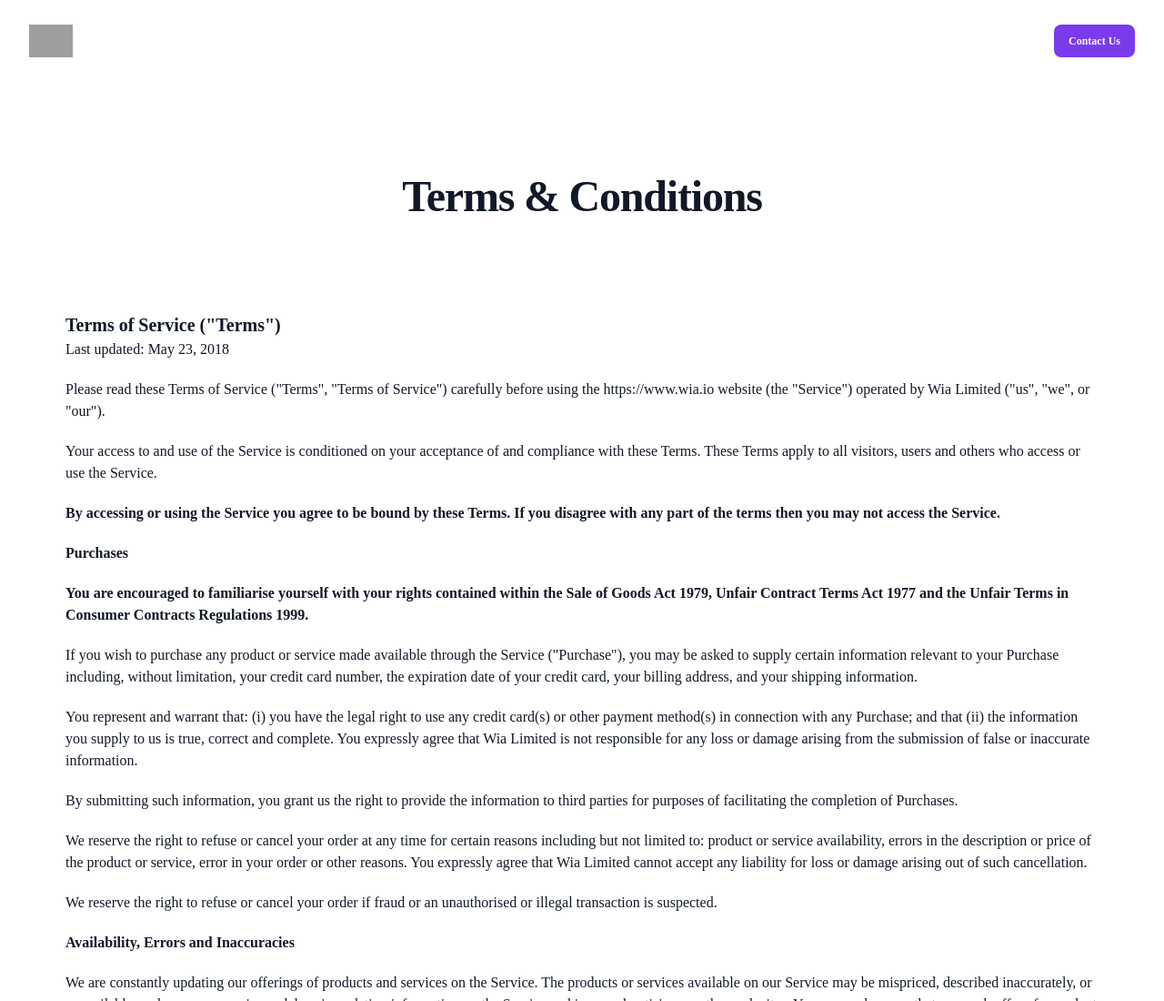
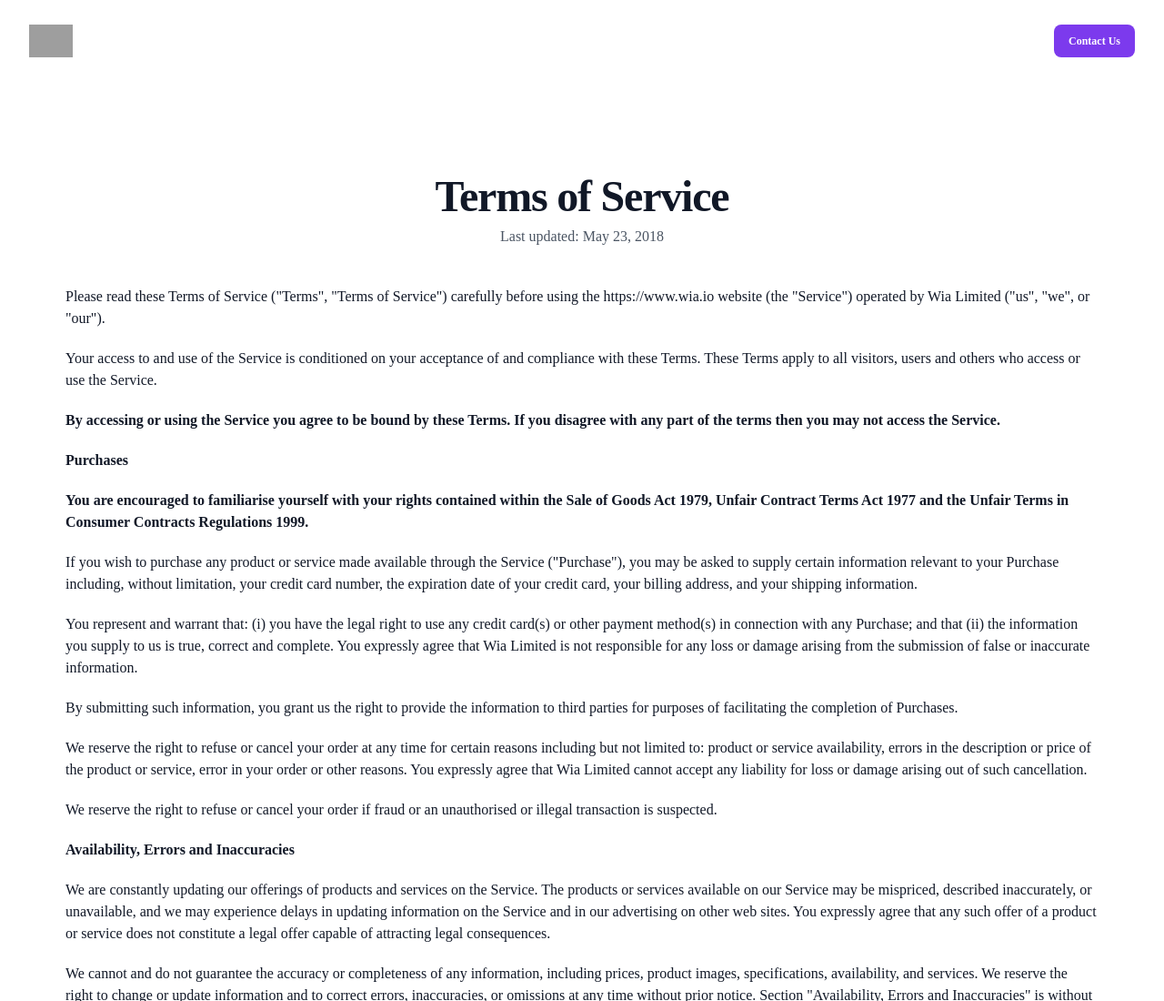
Before and after one commit to wiaio/wia-energy-website, a Gatsby site: page /terms in a window 1280 px wide. Shown: the top 1100 px of the page at 91% size. Built offline with nearby package versions, Linux system fonts and the light colour scheme; Gatsby itself is replaced by a stand-in of ours; grey boxes are pictures that could not be loaded; a web font is replaced by a local one.

Commit message:
FIx terms

```diff
--- a/src/pages/terms.tsx
+++ b/src/pages/terms.tsx
@@ -8,14 +8,14 @@ const Terms = () => (
       <div className='container mx-auto'>
         <div className='flex flex-col relative md:py-24 py-16'>
           <div className='md:col-span-12 flex flex-col items-center mb-10'>
-            <h2 className='lg:text-display-lg text-display-md font-semibold pb-14 text-center lg:px-24'>
-              Terms & Conditions
+            <h2 className='lg:text-display-lg text-display-md font-semibold  text-center lg:px-24'>
+              Terms of Service
             </h2>
+            <p className='text-body-md font-normal text-center text-neutral-600'>
+              Last updated: May 23, 2018
+            </p>
 
             <div className='section--terms sm:p-10'>
-              <h5>Terms of Service ("Terms")</h5>
-              <p>Last updated: May 23, 2018</p>
-
               <p>
                 Please read these Terms of Service ("Terms", "Terms of Service")
                 carefully before using the https://www.wia.io website (the
```
